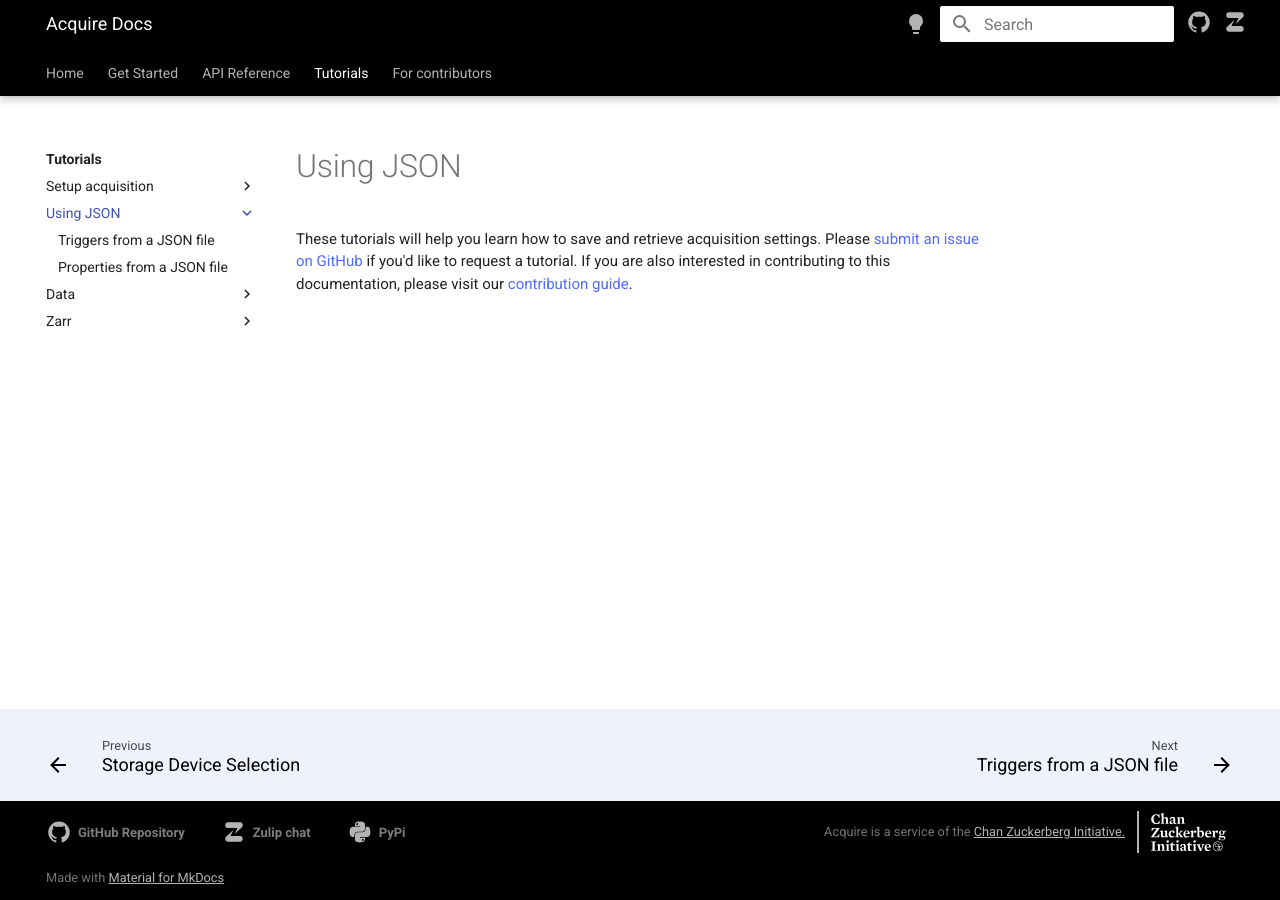
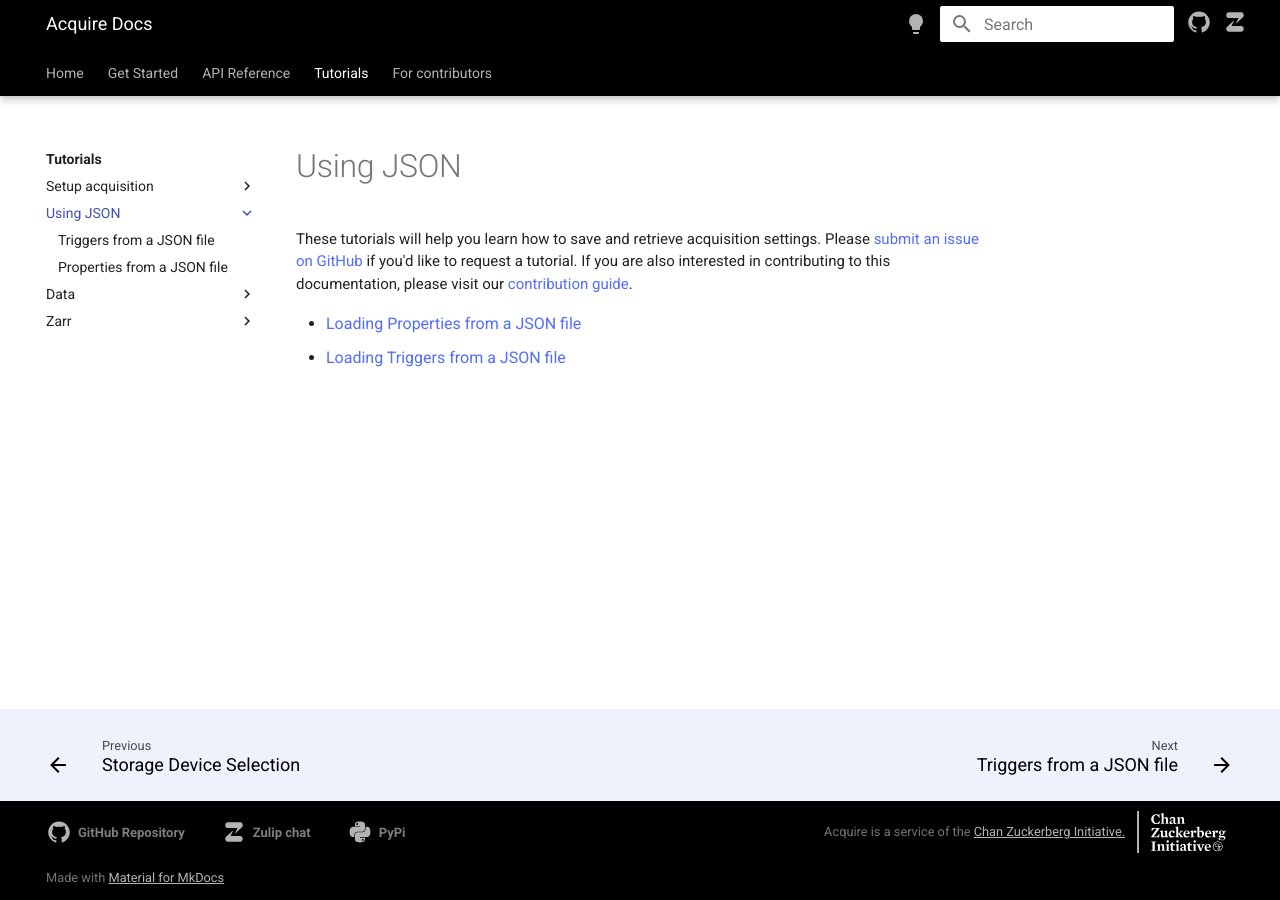
Before and after one commit to melissawm/acquire-docs, an MkDocs documentation site: the page built from docs/tutorials/using_json/index.md, in a window 1280 px wide. Built offline with MkDocs 1.6.1 and Material for MkDocs 9.7.7, drawn with Linux system fonts in a browser that asks for light colours; nearby versions of some CDN libraries; comment, search, counter and statistics services are not loaded.

Commit message:
Update index.md

```diff
--- a/docs/tutorials/using_json/index.md
+++ b/docs/tutorials/using_json/index.md
@@ -5,3 +5,6 @@ settings. Please [submit an issue on GitHub](https://github.com/acquire-project/
 if you'd like to request a tutorial. If you are also interested in contributing
 to this documentation, please visit our
 [contribution guide](https://acquire-project.github.io/acquire-docs/dev/for_contributors/).
+
+- [Loading Properties from a JSON file](./props_json.md)
+- [Loading Triggers from a JSON file](./trig_json.md)
```
